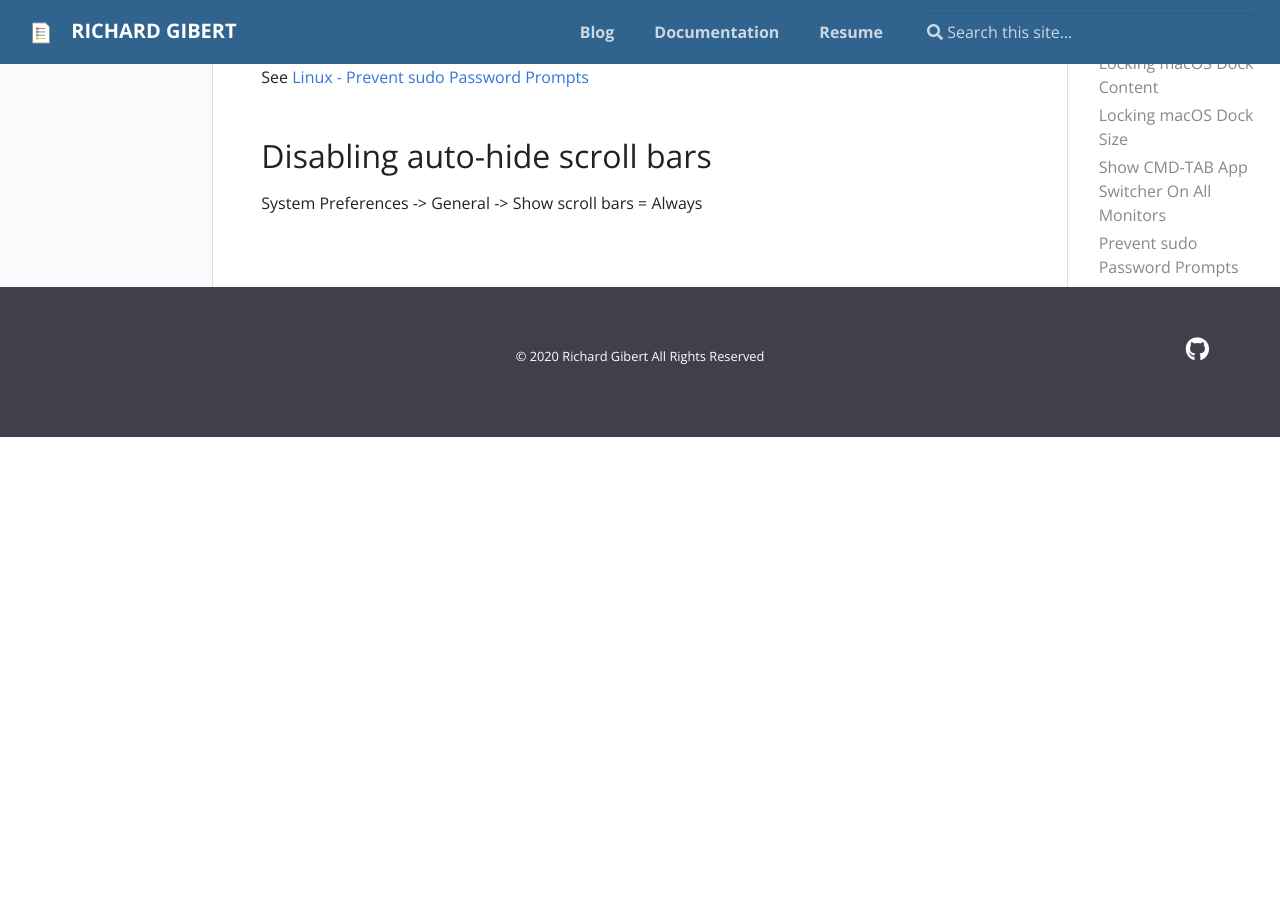
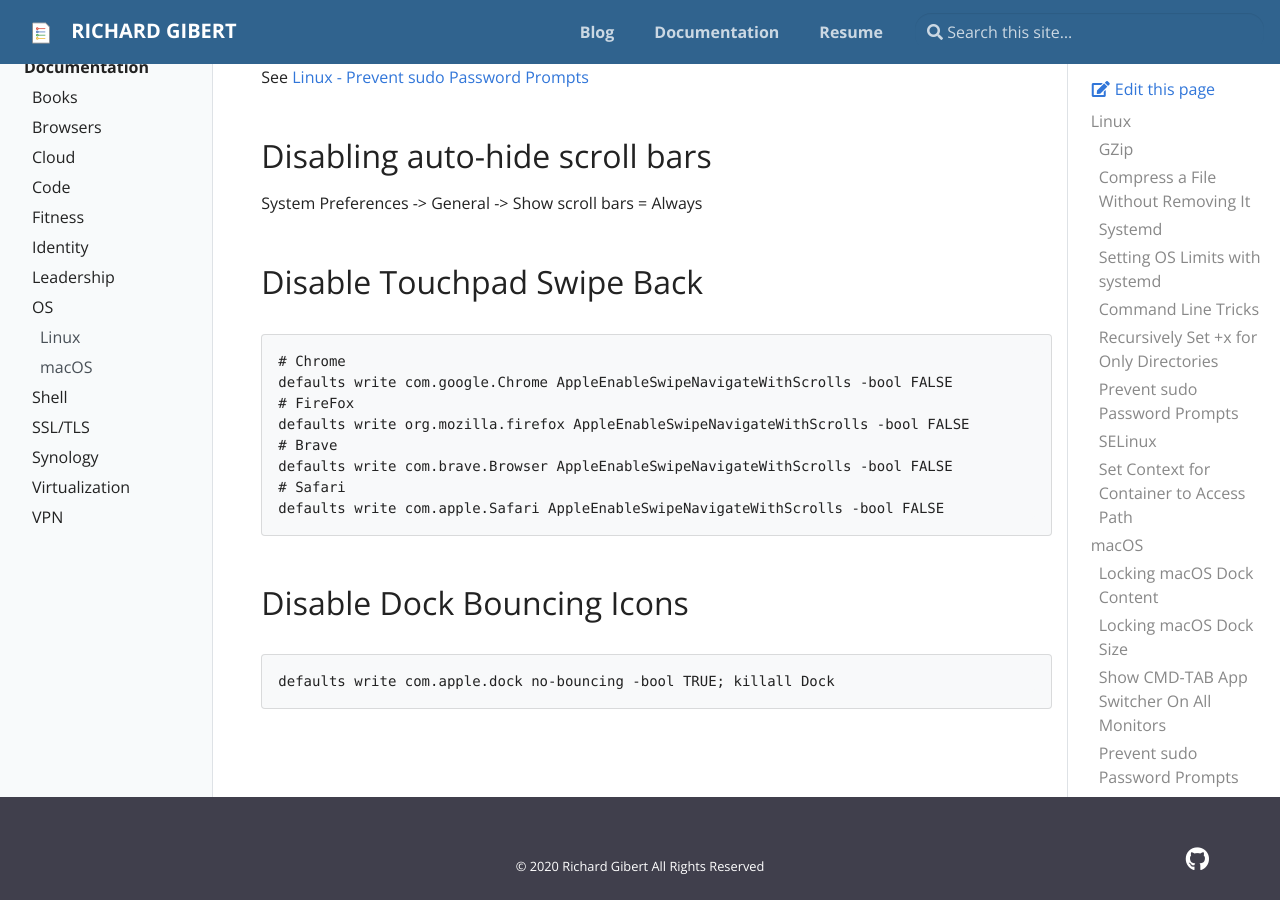
Before and after one commit to rgibert/rgibert.github.io, a Jekyll site: the page built from _docs/os.md, in a window 1280 px wide and 900 px high, scrolled down 2350 px. Built offline with Jekyll 4.4.1, drawn with Linux system fonts in a browser that asks for light colours; before the commit the page ends 2787 px from its top, so only the background shows below that.

Commit message:
Update os.md

```diff
--- a/_docs/os.md
+++ b/_docs/os.md
@@ -78,3 +78,22 @@
 ## Disabling auto-hide scroll bars
 
 System Preferences -> General -> Show scroll bars = Always
+
+## Disable Touchpad Swipe Back
+
+~~~
+# Chrome
+defaults write com.google.Chrome AppleEnableSwipeNavigateWithScrolls -bool FALSE
+# FireFox
+defaults write org.mozilla.firefox AppleEnableSwipeNavigateWithScrolls -bool FALSE
+# Brave
+defaults write com.brave.Browser AppleEnableSwipeNavigateWithScrolls -bool FALSE
+# Safari
+defaults write com.apple.Safari AppleEnableSwipeNavigateWithScrolls -bool FALSE
+~~~
+
+## Disable Dock Bouncing Icons
+
+~~~
+defaults write com.apple.dock no-bouncing -bool TRUE; killall Dock
+~~~
```
